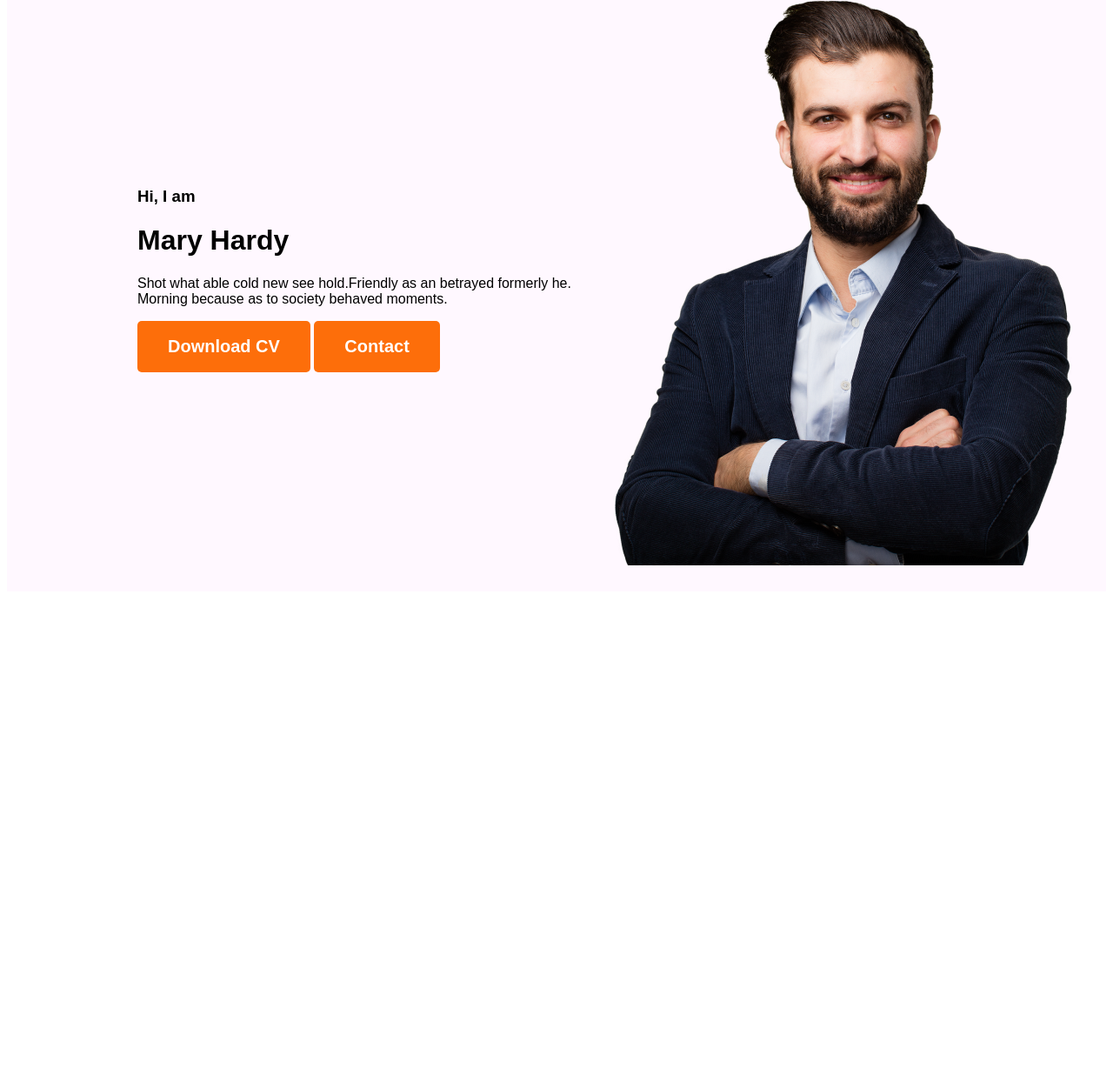
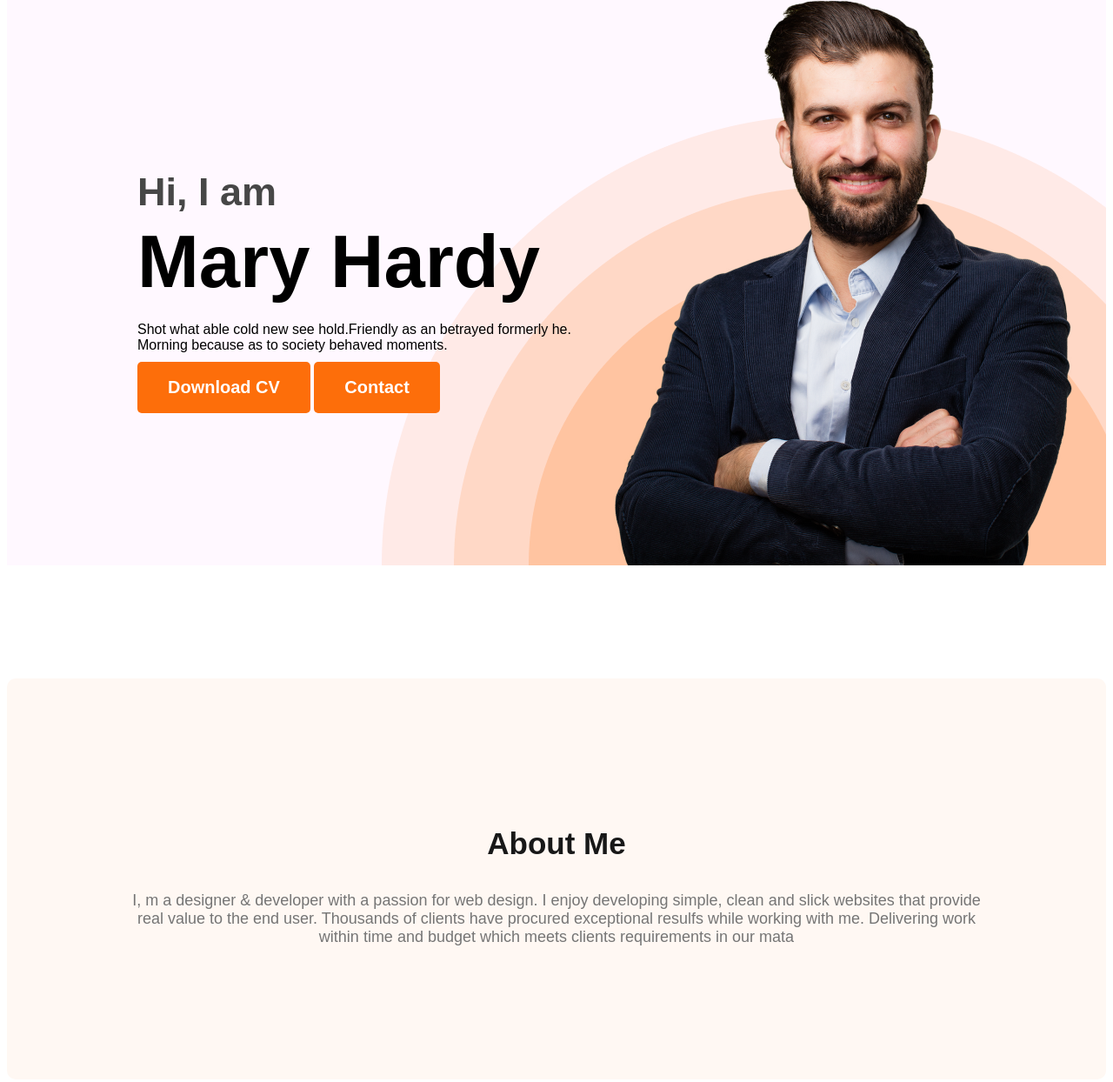
Before and after one commit to nabel4133/devoloper-portfolio, a plain HTML site: page index.html in a window 1280 px wide. Shown: the part 206-1450 px from the top of the page at 87% size. Before the commit the page ends 894 px from the top, so only its background shows below. Drawn offline with Linux system fonts and the light colour scheme.

Commit message:
banner content added

```diff
--- a/index.html
+++ b/index.html
@@ -23,7 +23,7 @@
         <div class="banner-content" >
                 <h3 class="banner-greeting">Hi, I am</h3>
                 <h1 class="banner-title">Mary Hardy</h1>
-                <p>Shot what able cold new see hold.Friendly as an betrayed formerly he. Morning because as to society behaved moments.</p>
+                <p class="banner-description">Shot what able cold new see hold.Friendly as an betrayed formerly he. Morning because as to society behaved moments.</p>
                 <button class="btn-primary">Download CV</button>
                 <button class="btn-primary">Contact</button>
         </div>
@@ -31,7 +31,12 @@
     </div>
 </header>
 <main>
-
+<section class="about">
+    <h3 class="section-title">About Me</h3>
+    <p class="section-description">
+         I, m a designer & developer with a passion for web design. I enjoy developing simple, clean and slick websites that provide real value to the end user. Thousands of clients have procured exceptional resulfs while working with me. Delivering work within time and budget which meets clients requirements in our mata
+    </p>
+</section>
 </main>
 <footer>
 
--- a/styles/portfolio.css
+++ b/styles/portfolio.css
@@ -14,11 +14,27 @@ body {
   background: rgb(253, 110, 10);
   border: 0;
   font-size: 20px;
-font-weight: 700;
-color: white;
-padding: 18px 35px;
+  font-weight: 700;
+  color: white;
+  padding: 18px 35px;
+  margin-top: 10px;
 }
 
+.section-title {
+  color: rgb(24, 24, 24);
+
+  font-size: 35px;
+  font-weight: 700;
+
+
+  text-align: center;
+}
+.section-description{
+
+color:#757575 ;
+text-align: center;
+font-size: 18px;
+}
 /* nav related style */
 nav {
   display: flex;
@@ -48,18 +64,56 @@ nav a {
   text-decoration: none;
   color: #474747;
 }
+
 /* header related color  */
-.header{
+.header {
   background-color: #fff8ff;
+  background-image: url(../images/header_bg.png);
+  background-repeat: no-repeat;
+  background-position: bottom right;
 }
 
-.banner{
-  padding: 30px 30px 30px 150px;
+.banner-content {
+  max-width: 500px;
+}
+
+.banner {
+  padding: 30px 30px 0px 150px;
   display: flex;
   align-items: center;
+  justify-content: space-between;
 }
 
 /* <img class="profile- pic" src="images/hardy.png" alt=""> */
-.banner.profile-pic{
+.banner.profile-pic {
   width: 500px;
 }
+
+.banner-greeting {
+  font-size: 45px;
+  color: #474747;
+  margin-bottom: 0px;
+}
+
+.banner-title {
+  font-size: 85px;
+  font-weight: 700;
+  margin-top: 5px;
+  margin-bottom: 20px;
+}
+
+.banner-description {
+  margin-top: 0px;
+  margin-bottom: 0px;
+}
+
+/* main section styles */
+
+
+/* about section styles */
+.about {
+  padding: 135px;
+  border-radius: 10px;
+  margin: 130px 0px;
+  background: rgb(255, 248, 243);
+}
```
